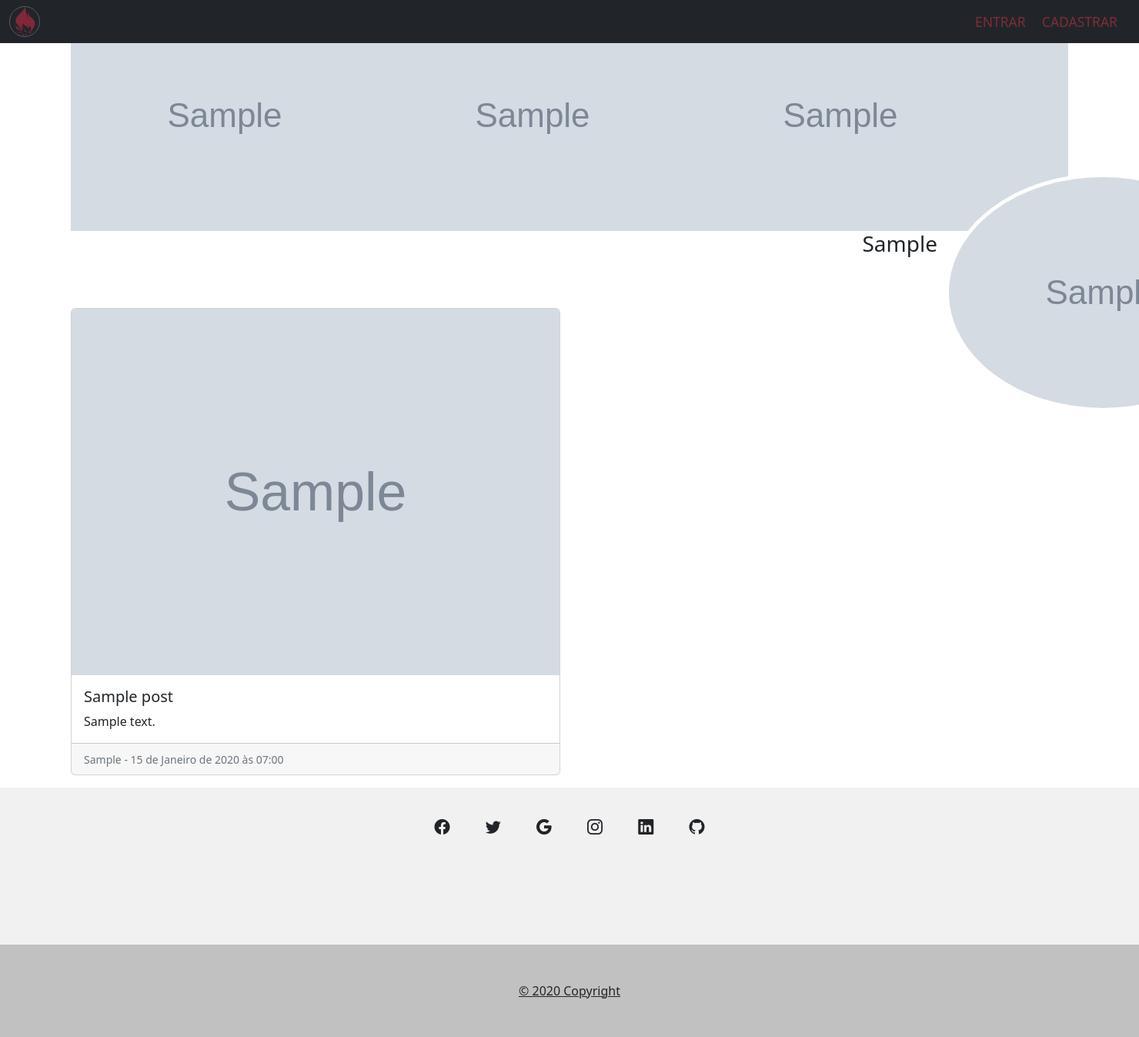
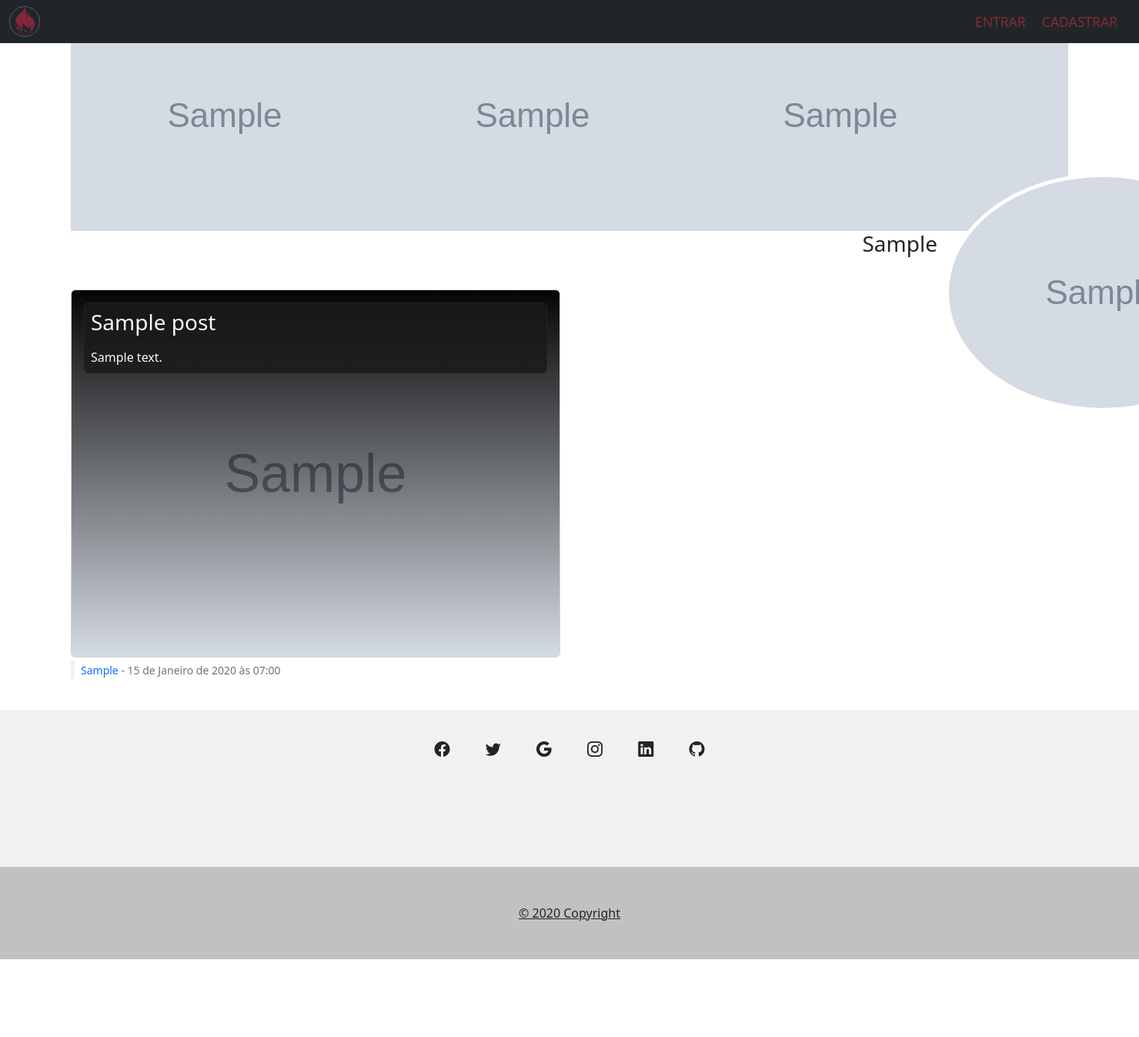
Before and after one commit to wbin01/webprofile, a Django app: a page that uses templates/dashboard.html in a window 1480 px wide; the page is wider, and only the part inside the window is pictured. Shown: that part at 77% size. After the commit the page ends 1246 px from the top of that part, so only its background shows below. Run offline with Django 4.2, Linux system fonts and the light colour scheme; tables that the repository leaves empty hold one stand-in row (values such as "Sample post"); grey boxes marked "Sample" are stand-in pictures; some libraries are stand-ins or nearby versions.

Commit message:
new card style

```diff
--- a/templates/dashboard.html
+++ b/templates/dashboard.html
@@ -17,23 +17,31 @@
     <div class="row row-cols-1 row-cols-md-2 g-4">
       {% for post in post_group %}
       <div class="col">
-        <div class="card mt-4">
-          <a class="card-link text-decoration-none link-dark" href="{% url 'content' post.url_title post.id %}">
-            <img src="{{ post.image.url }}" class="card-img-top" alt="...">
-              <div class="card-body">
-                <h5 class="card-title">{{ post.title }}</h5>
-                <p class="card-text text-truncate">{{ post.summary }}</p>
+
+        <div class="card mb-1">
+          <img src="{{ post.image.url }}" class="card-img" alt="...">
+          <a href="{% url 'content' post.url_title post.id %}" class="card-link text-light text-decoration-none">
+            <div class="card-img-overlay" style="background-image: linear-gradient(rgba(5, 5, 5, 1), rgba(0, 0, 0, 0));">
+              <div class="px-2 py-2 rounded" style="background-color: rgba(25, 25, 25, 0.8); border: 1px solid #222;">
+                <h3 class="card-title mb-3">
+                  {{ post.title }}
+                </h3>
+                <p class="card-text text-truncate">
+                  {{ post.summary }}
+                </p>
               </div>
+            </div>
           </a>
-            <div class="card-footer">
-            <small class="text-muted">{{ post.user.first_name }} - {{ post.publication_date }}</small>
-            {% if user.is_authenticated and user.id == post.user.id %}
-            <a href="{% url 'edit' post.url_title post.id url_context %}" type="button" class="btn btn-light active text-dark border border-0 btn-sm">
-                <i class="bi bi-pen-fill"></i>
-            </a>
-            {% endif %}
-            </div>
         </div>
+        <div class="text-muted mb-4 ps-2 border-start border-secondary border-opacity-10 border-5">
+          <small class="text-muted"><a href="{% url 'dashboard' post.user.username %}" class="text-decoration-none">{{ post.user.first_name }}</a> - {{ post.publication_date }}</small>
+          {% if user.is_authenticated and user.id == post.user.id %}
+          <a href="{% url 'edit' post.url_title post.id url_context %}" type="button" class="btn btn-light active text-dark border border-0 btn-sm">
+            <i class="bi bi-pen-fill"></i>
+          </a>
+          {% endif %}
+        </div>
+
       </div>
       {% endfor %}
     </div>
```
Also changed, not shown: templates/index.html (+16 -8 lines).
